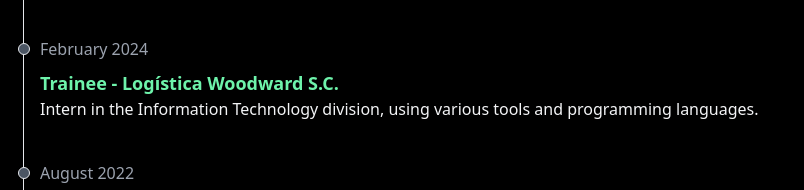
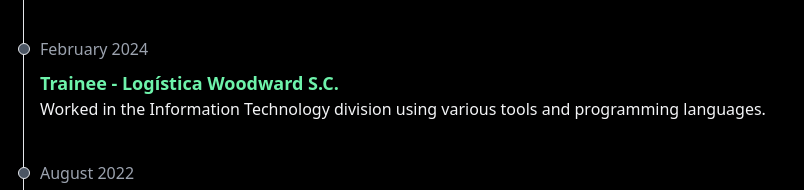
Before and after one commit to Paco-Taco/porftolio-dev, an Astro site: page / in a window 1280 px wide. Shown: the part 829-1019 px from the top of the page, 181-985 px from the left. Built offline with nearby package versions, Linux system fonts and the light colour scheme; Astro itself is replaced by a stand-in of ours.

Commit message:
word correction

```diff
--- a/src/components/Experience.astro
+++ b/src/components/Experience.astro
@@ -12,7 +12,7 @@
     date: "February 2024",
     title: "Trainee - Logística Woodward S.C.",
     description:
-      "Intern in the Information Technology division, using various tools and programming languages.",
+      "Worked in the Information Technology division using various tools and programming languages.",
   },
   {
     date: "August 2022",
```
